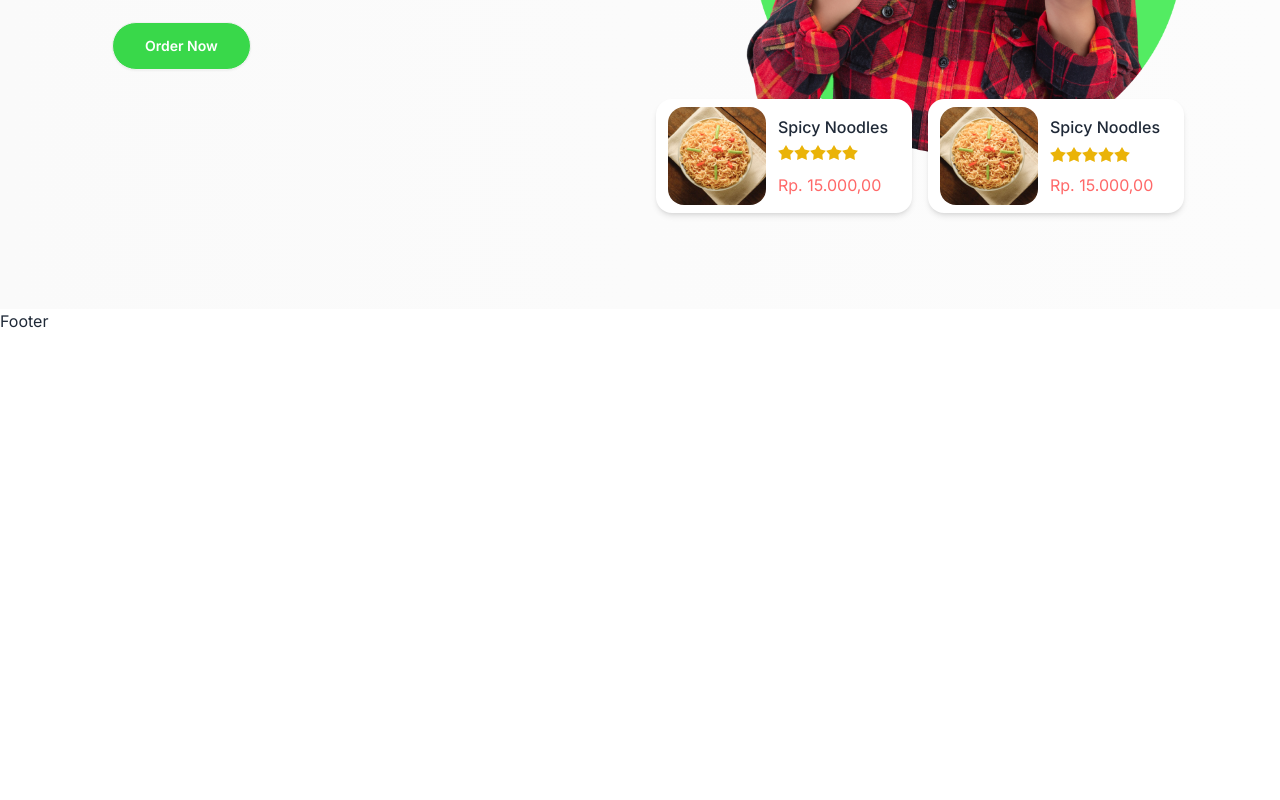
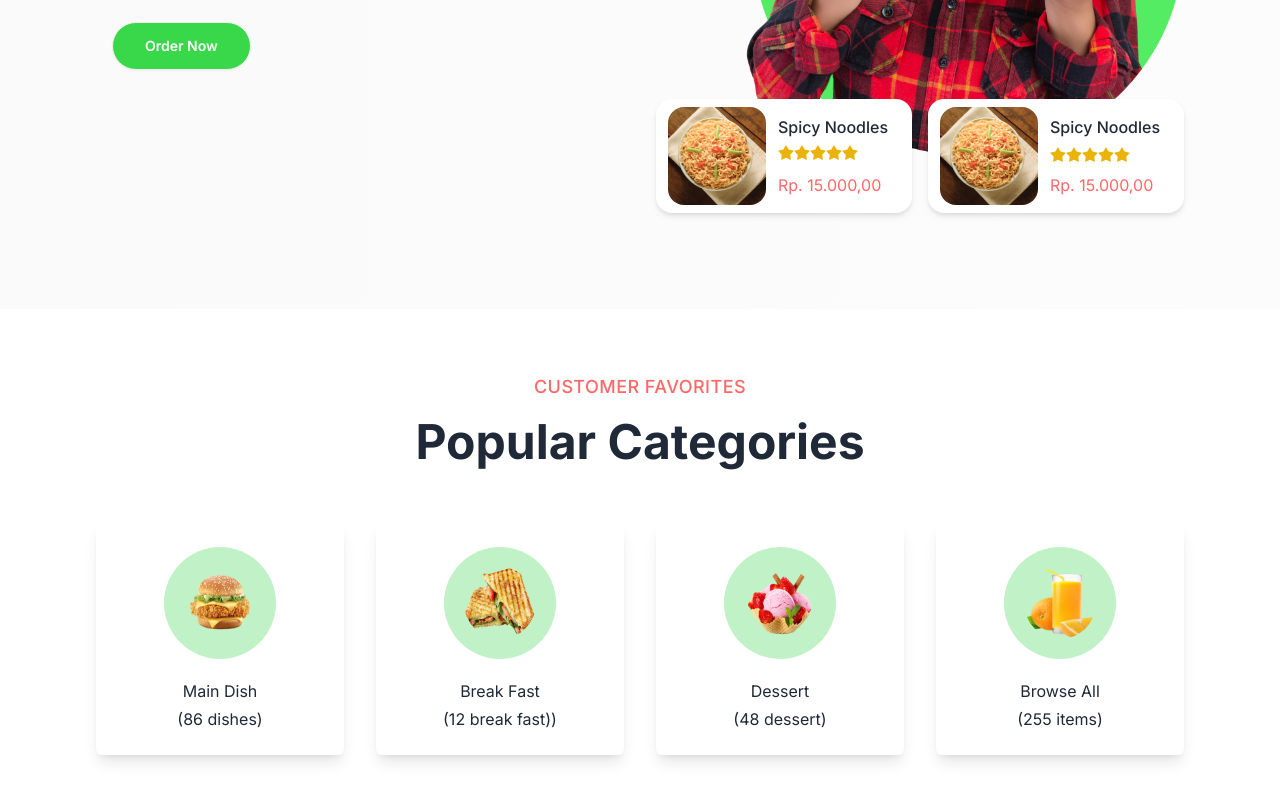
Before and after one commit to fyrmnzia/food-client, a React (Vite) app: page / in a window 1280 px wide. Shown: the part 460-1260 px from the top of the page. Before the commit the page ends 800 px from the top, so only its background shows below. Built offline with nearby package versions, Linux system fonts and the light colour scheme.

Commit message:
Categories

```diff
--- a/src/App.css
+++ b/src/App.css
@@ -11,3 +11,11 @@
 .section-container {
     @apply max-w-screen-2xl container mx-auto xl:px-24 px-4
 }
+
+.subtitle {
+    @apply text-red uppercase tracking-wide font-medium text-lg
+}
+
+.title {
+    @apply text-4xl md:text-5xl font-bold my-2 md:leading-snug leading-snug
+}
--- a/src/layout/Main.jsx
+++ b/src/layout/Main.jsx
@@ -8,7 +8,6 @@
     <div>
       <Navbar />
       <Outlet />
-      <footer>Footer</footer>
     </div>
   );
 }
--- /dev/null
+++ b/src/pages/home/Categories.jsx
@@ -0,0 +1,63 @@
+import React from "react";
+
+const categoryItems = [
+  {
+    id: 1,
+    title: "Main Dish",
+    des: "(86 dishes)",
+    image: "/images/home/category/img1.png",
+  },
+  {
+    id: 2,
+    title: "Break Fast",
+    des: "(12 break fast))",
+    image: "/images/home/category/img2.png",
+  },
+  {
+    id: 3,
+    title: "Dessert",
+    des: "(48 dessert)",
+    image: "/images/home/category/img3.png",
+  },
+  {
+    id: 4,
+    title: "Browse All",
+    des: "(255 items)",
+    image: "/images/home/category/img4.png",
+  },
+];
+
+function Categories() {
+  return (
+    <div className="section-container py-16">
+      <div className="text-center">
+        <p className="subtitle">Customer Favorites</p>
+        <h3 className="title">Popular Categories</h3>
+      </div>
+
+      {/* category card */}
+      <div className="flex flex-col sm:flex-row gap-8 justify-around items-center mt-12">
+        {categoryItems.map((item, i) => (
+          <div
+            key={i}
+            className="shadow-lg rounded-md bg-white py-6 px-5 w-72 mx-auto text-center cursor-pointer hover:-translate-y-4 duration-300 transition-all"
+          >
+            <div className="flex w-full mx-auto items-center justify-center">
+              <img
+                src={item.image}
+                alt=""
+                className="bg-[#C1F1C6] p-5 rounded-full w-28 h-28"
+              />
+            </div>
+            <div className="mt-5 space-y-1">
+              <h5>{item.title}</h5>
+              <p>{item.des}</p>
+            </div>
+          </div>
+        ))}
+      </div>
+    </div>
+  );
+}
+
+export default Categories;
--- a/src/pages/home/Home.jsx
+++ b/src/pages/home/Home.jsx
@@ -1,10 +1,12 @@
 import React from "react";
 import Banner from "../../components/Banner";
+import Categories from "./Categories";
 
 function Home() {
   return (
     <div>
       <Banner />
+      <Categories />
     </div>
   );
 }
```
